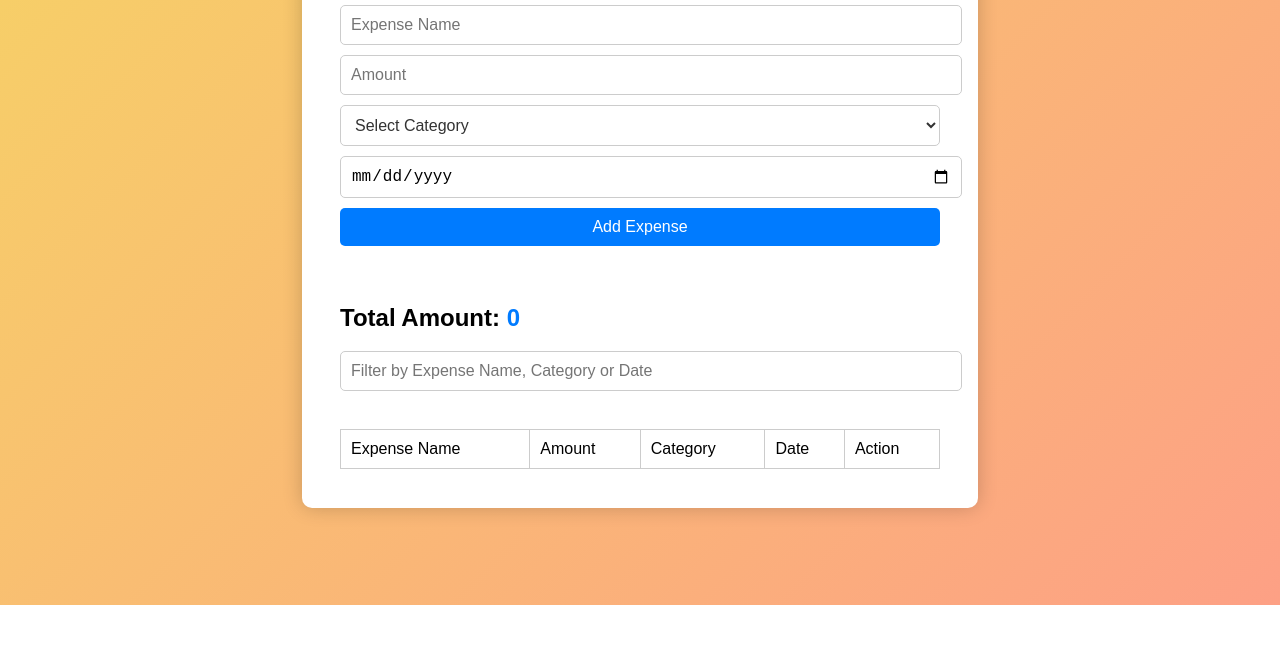
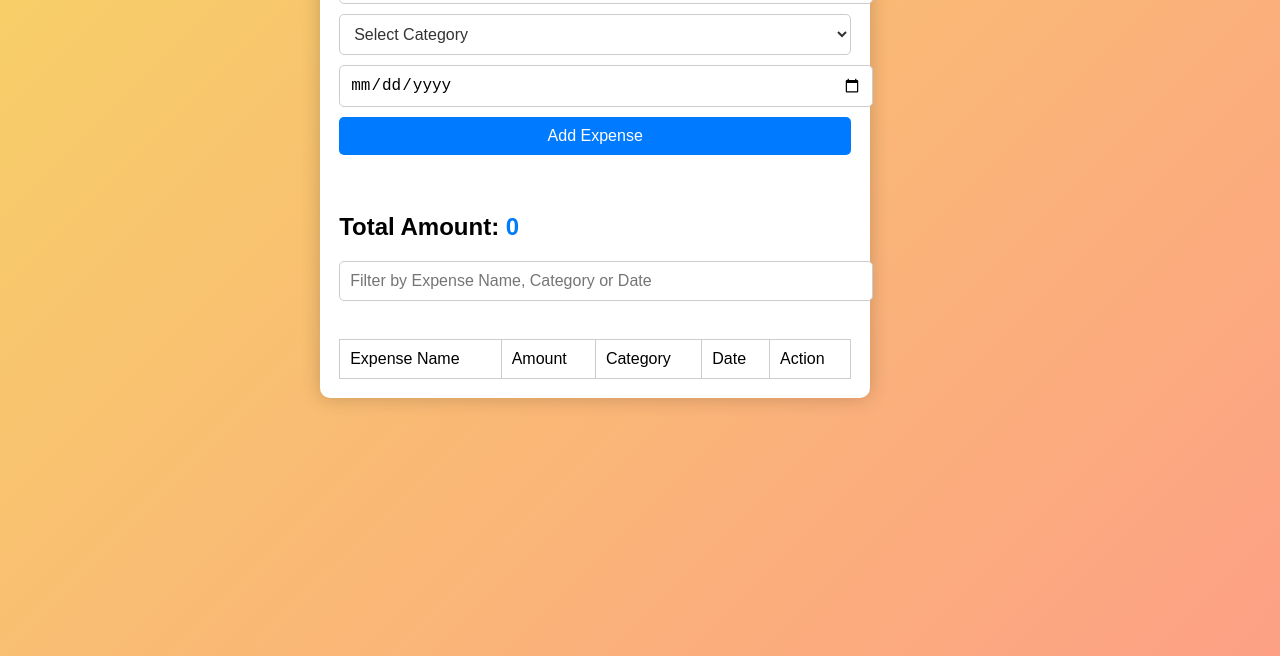
Before and after one commit to MUGESH-21/Expense-Tracker-HTML-CSS-JS, a plain HTML site: page index.html in a window 1280 px wide. Shown: the part 195-851 px from the top of the page. Before the commit the page ends 800 px from the top, so only its background shows below. Drawn offline with Linux system fonts and the light colour scheme.

Commit message:
Update style.css

```diff
--- a/style.css
+++ b/style.css
@@ -1,11 +1,8 @@
 body {
     font-family: Arial, sans-serif;
     background: linear-gradient(135deg, #f6d365 0%, #fda085 100%);
-    display: flex;
-    justify-content: center;
-    align-items: center;
     height: 100vh;
-    margin: 0;
+    margin:2% 25%;
 }
 
 .expense-tracker {
```
